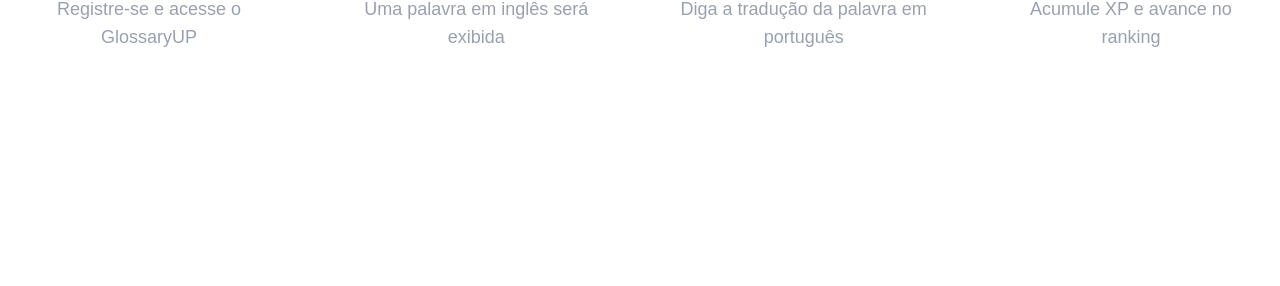
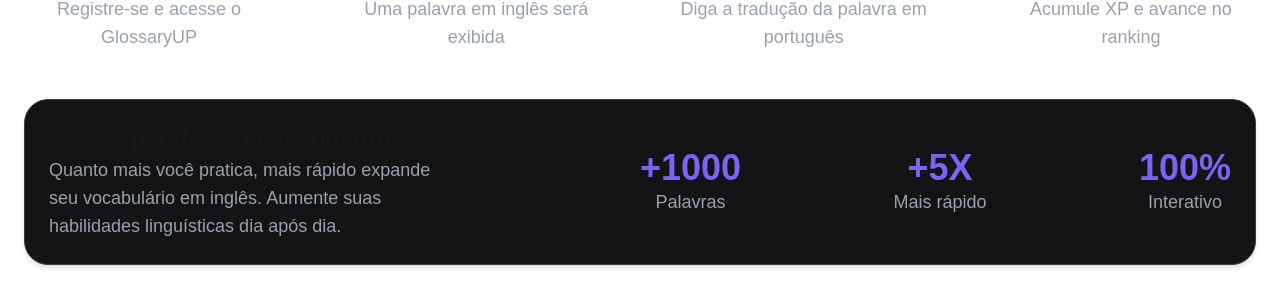
Before and after one commit to ViniNathan/glossary-app, a Next.js app in the folder frontend/: page / in a window 1280 px wide. Shown: the part 1709-1995 px from the top of the page. Before the commit the page ends 1784 px from the top, so only its background shows below. Built offline with nearby package versions, Linux system fonts and the light colour scheme.

Commit message:
feat: add HomepageCard component to Homepage layout

```diff
--- a/frontend/src/app/(public)/(homepage)/page.tsx
+++ b/frontend/src/app/(public)/(homepage)/page.tsx
@@ -2,6 +2,7 @@ import React from "react";
 
 import FeaturesGrid from "@/app/components/FeaturesGrid";
 import HeroSection from "@/app/components/HeroSection";
+import HomepageCard from "@/app/components/HomepageCard";
 import Steps from "@/app/components/Steps";
 
 function Homepage() {
@@ -10,6 +11,7 @@ function Homepage() {
       <HeroSection />
       <FeaturesGrid />
       <Steps />
+      <HomepageCard />
     </div>
   );
 }
```
